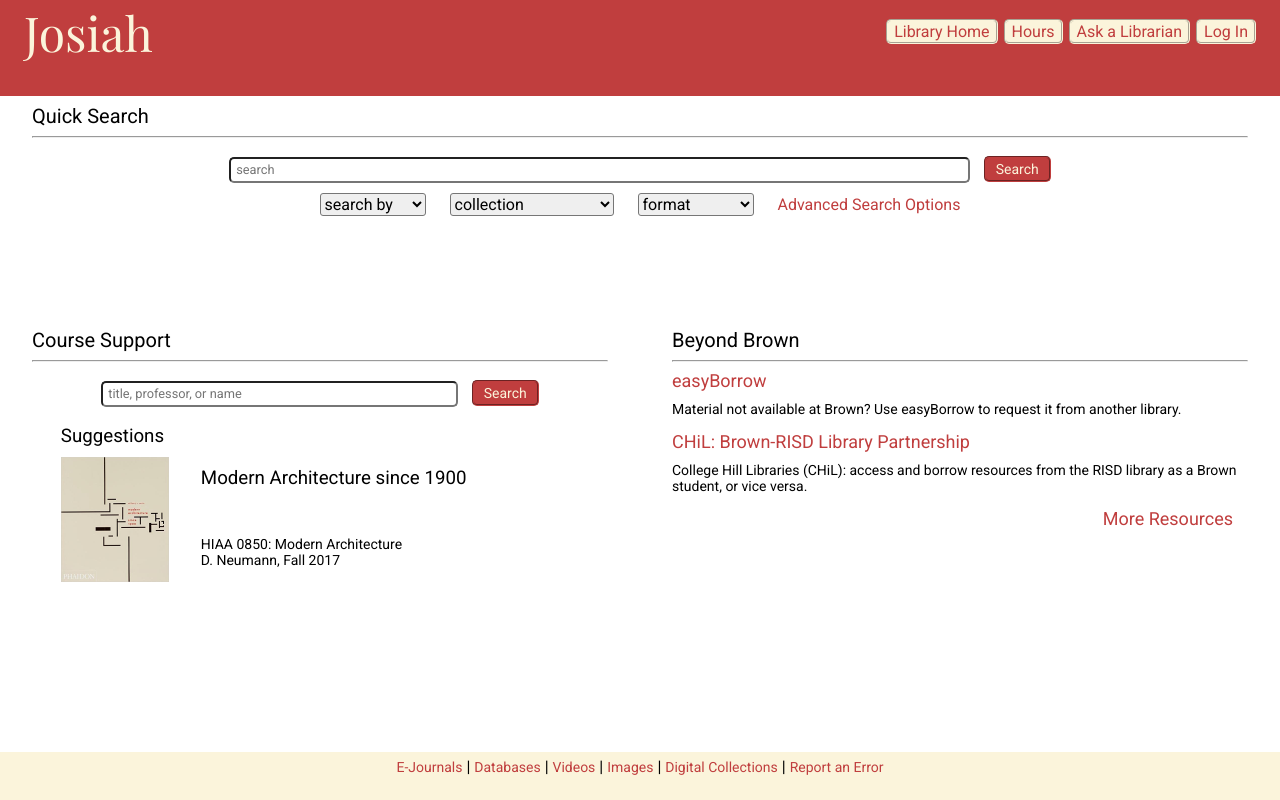
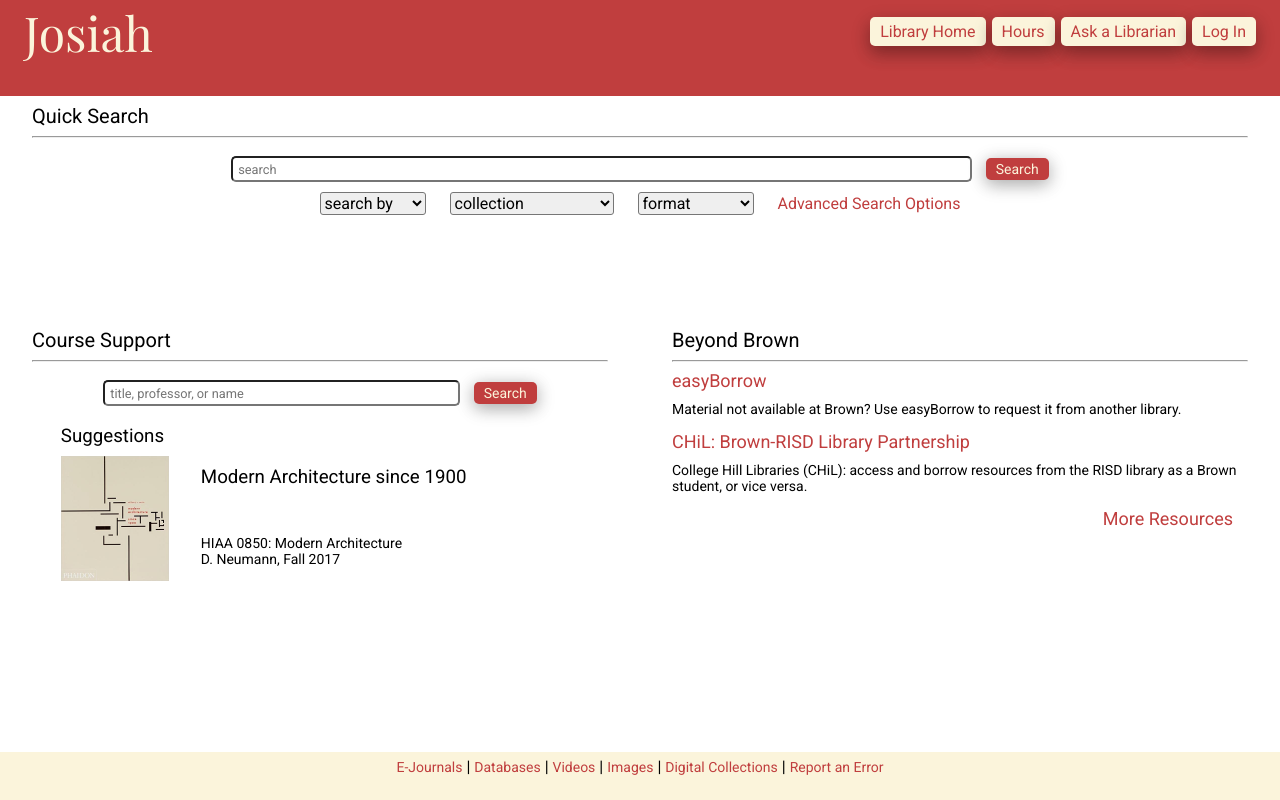
Before and after one commit to shawnaness/responsive-redesign, a plain HTML site: page index.html in a window 1280 px wide. Drawn offline with nearby package versions, Linux system fonts and the light colour scheme.

Commit message:
shadow for buttons

```diff
--- a/main.css
+++ b/main.css
@@ -59,10 +59,12 @@ p {
   font-family: 'Roboto', sans-serif;
   font-size: 16px;
   border-radius: 5px;
-  border-style: groove;
+  border: none;
+  padding: 5px 10px;
   border-color: #fbf4db;
   background-color: #fbf4db;
   color: #c03e3e;
+  box-shadow: 0 8px 16px 0 rgba(0,0,0,0.2), 0 6px 20px 0 rgba(0,0,0,0.19);
 }
 
 .quickSearch {
@@ -93,11 +95,12 @@ p {
   font-family: 'Roboto', sans-serif;
   font-size: 14px;
   color: #fbf4db;
+  border: none;
   border-radius: 5px;
-  border-style: groove;
   border-color: #c03e3e;
   background-color: #c03e3e;
   padding: 3px 10px;
+  box-shadow: 0 4px 16px 0 rgba(0,0,0,0.2), 0 4px 20px 0 rgba(0,0,0,0.19);
 }
 
 .dropdownsAndLink {
@@ -229,6 +232,7 @@ h3.bookTitle {
     margin: 0 auto;
     margin-bottom: 5px;
     width: 150px;
+    padding: 2px 0px;
   }
 
   .quickSearch {
```
